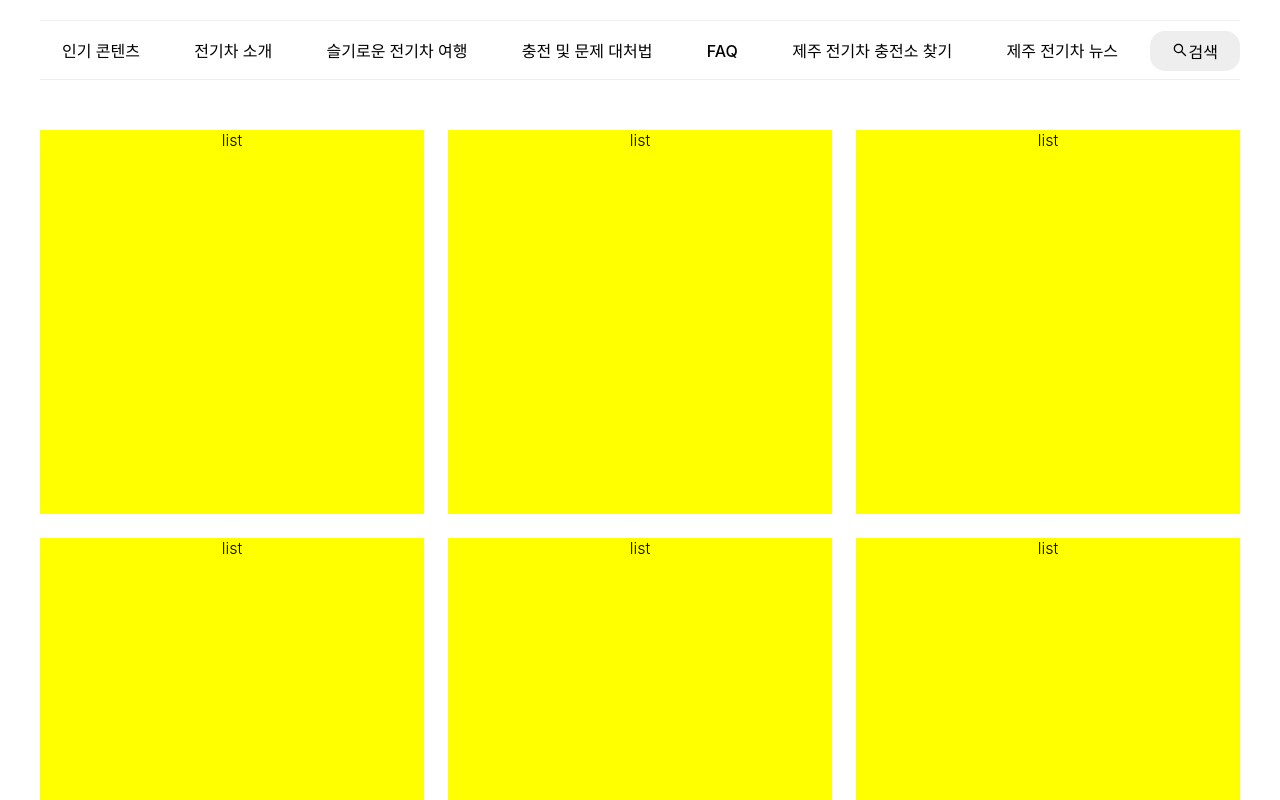
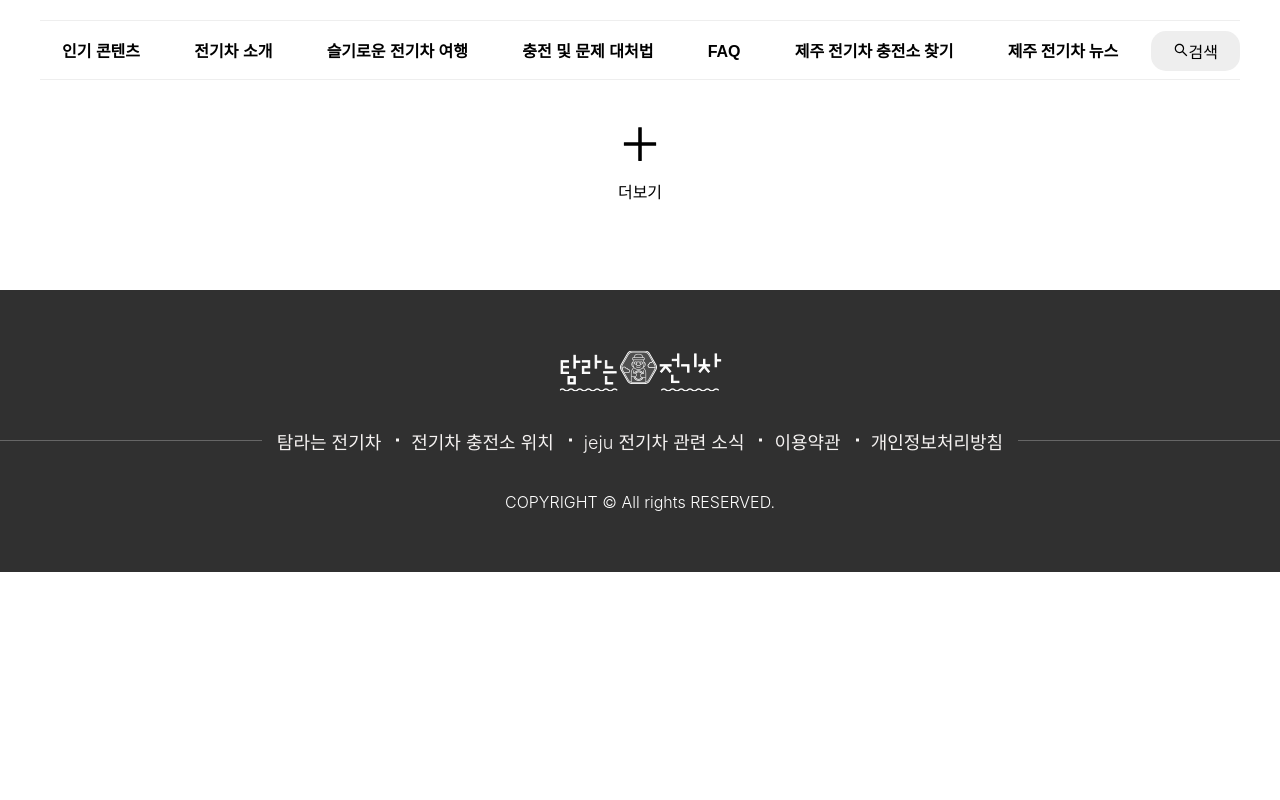
Before and after one commit to 199jeonga/tamraev_clone, a React (Create React App) app: page / in a window 1280 px wide. Shown: the part 740-1540 px from the top of the page. After the commit the page ends 1312 px from the top, so only its background shows below. Built offline with nearby package versions, Linux system fonts and the light colour scheme.

Commit message:
[feat] react :add hover event to contentBox

```diff
--- a/src/component/ConBox.js
+++ b/src/component/ConBox.js
@@ -3,10 +3,12 @@ import axios from 'axios';
 import { Link } from 'react-router-dom';
 import { AiOutlineSearch,AiOutlinePlus } from 'react-icons/ai';
 import '../style/conBox.scss';
+import conBoxContent from './conBoxContent.js';
 
 
 export default function ConBox() {
 
+  const [num, setNum] = useState(0);
   const [conData, setconData] = useState([]);
 
   useEffect( ()=>{
@@ -14,6 +16,15 @@ export default function ConBox() {
     .then(res => setconData(res.data))
   }, []);
 
+  const fnTab = (e, i)=>{
+    e.preventDefault();
+    setNum(i);
+  }
+  const code = conData.filter( (data, index) => index === num );
+
+  const textDeco = {
+    TextDecoration:'none'
+  }
 
   return (
     <div id="conBox">
@@ -21,22 +32,14 @@ export default function ConBox() {
       <div className="con_area">
         <ul className="con_title_inner">
           { conData.map( (data, idx)=>
-          <li key={idx}>{data.conTitle}</li>
+          <li key={idx}><button type="button" onclick={ (e)=>(fnTab(e, idx)) }><span>{data.conTitle}</span></button></li>
           ) }
-          <li><Link to="/electroniclist">제주 전기차 충전소 찾기</Link></li>
-          <li><Link to="/noticelist">제주 전기차 뉴스</Link></li>
+          <li><Link to="/electroniclist" style={textDeco}><span>제주 전기차 충전소 찾기</span></Link></li>
+          <li><Link to="/noticelist" style={textDeco}><span>제주 전기차 뉴스</span></Link></li>
           <li className="search_btn"><button type="button"><AiOutlineSearch />검색</button></li>
         </ul>
-        <div className="con_content_inner">
-          <ul class="con_content_part">
-            <li>list</li>
-            <li>list</li>
-            <li>list</li>
-            <li>list</li>
-            <li>list</li>
-            <li>list</li>
-          </ul>
-        </div>{/* con_content_inner */}
+
+        {code.map( (data,idx) => <conBoxContent key={idx} data={data} /> )}
         <div className="more_btn"><button type="button"><AiOutlinePlus /></button></div>
       </div>
     </div>
--- /dev/null
+++ b/src/component/conBoxContent.js
@@ -0,0 +1,12 @@
+import React from 'react';
+
+function conBoxContent({list}) {
+  return <div className="con_content_inner">
+
+    <ul class="con_content_part">
+        { list.products.map((card,idx)=> <li key={idx} data={card}></li>)}
+      </ul>
+  </div>
+}
+
+export default conBoxContent;
--- a/src/style/conBox.scss
+++ b/src/style/conBox.scss
@@ -1,3 +1,5 @@
+@import '../common/variable.scss';
+
 @at-root #conBox{
   width: 1200px; height: auto;
   padding: 35px 0 100px;
@@ -20,6 +22,18 @@
         width: auto; height: auto;
         padding: 0 22px;
         font-weight: 500; line-height: 60px;
+        span{font-weight: 700;}
+        &:hover {
+          position: relative;
+          &::before{
+            position: absolute; bottom: 0; left: 0;
+            content: ""; display: block;
+            width: 100%; height: 3px;
+            background-color: $color_main1 ;
+            transition: all 500ms ease;
+          }
+          span{color:$color_main1;}
+        }
       }
       .search_btn{
         border-radius: 15px; height: 40px;
```
